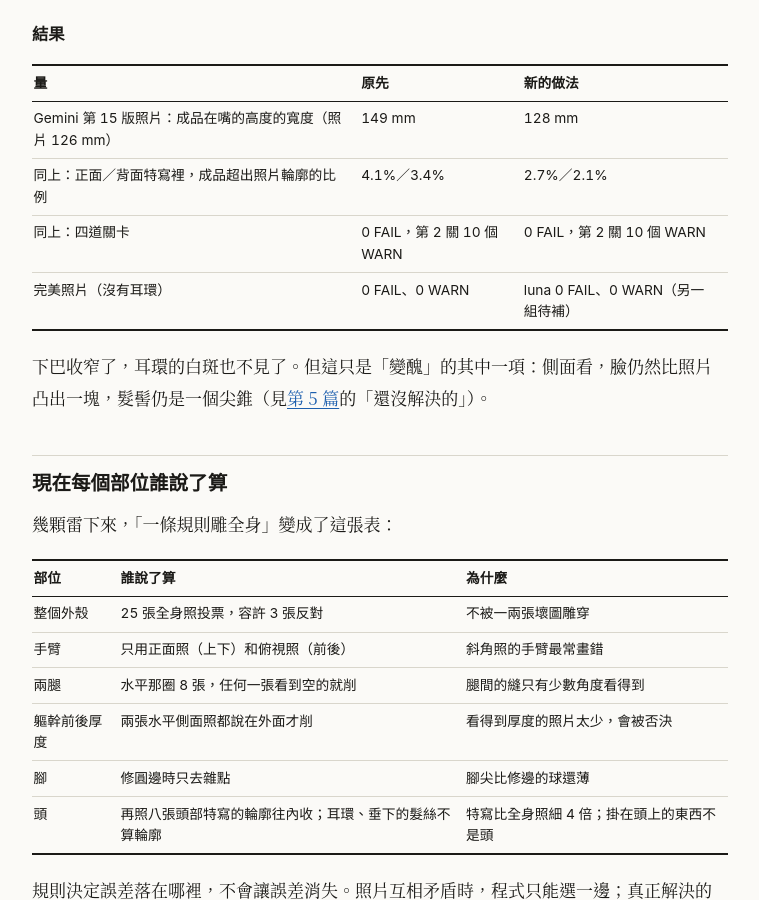
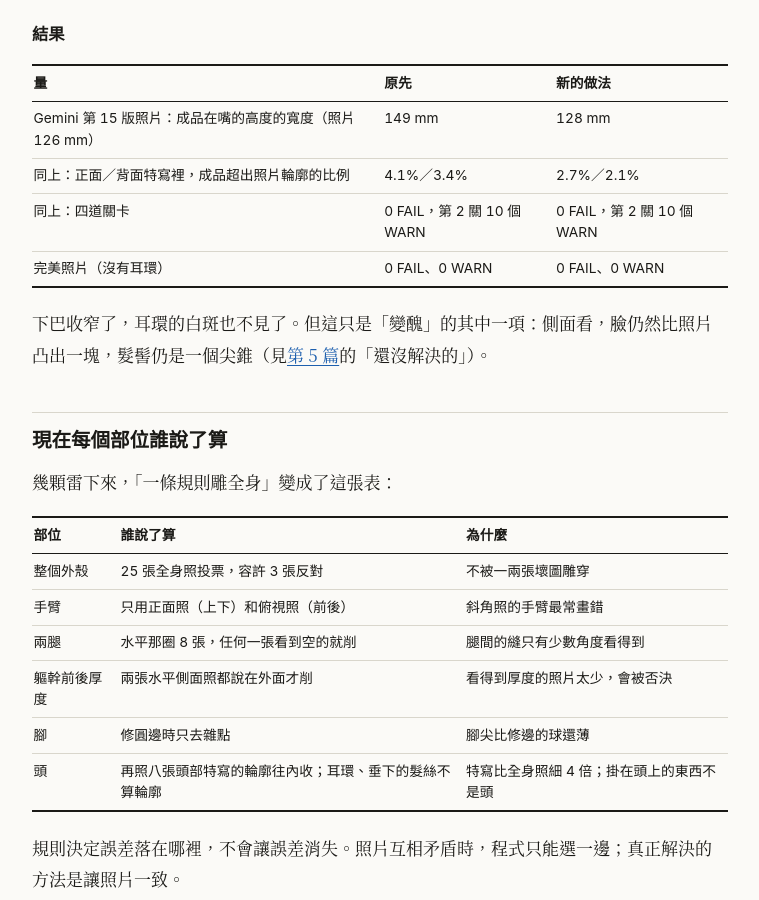
Before and after one commit to WangChengYeh/Avatar, a Jekyll site: the page built from docs/papers/02-visual-hull.md, in a window 1280 px wide and 900 px high, scrolled down 14190 px. Shown: the whole window, without its empty margins (260-1019 px from the left). Built offline with Jekyll 4.4.1, drawn with Linux system fonts in a browser that asks for light colours.

Commit message:
[Claude] Earring fix: both perfect sets verified (0 FAIL / 0 WARN; luna face error 4.9 -> 4.4 mm)
Agent: Claude
Co-Authored-By: Claude Fable 5.2 <noreply@anthropic.com>

```diff
--- a/docs/papers/02-visual-hull.md
+++ b/docs/papers/02-visual-hull.md
@@ -361,7 +361,7 @@ Gemini 的第 18 版四道關卡都通過，成品卻被說「輸入是美女，
 | Gemini 第 15 版照片：成品在嘴的高度的寬度（照片 126 mm） | 149 mm | 128 mm |
 | 同上：正面／背面特寫裡，成品超出照片輪廓的比例 | 4.1%／3.4% | 2.7%／2.1% |
 | 同上：四道關卡 | 0 FAIL，第 2 關 10 個 WARN | 0 FAIL，第 2 關 10 個 WARN |
-| 完美照片（沒有耳環） | 0 FAIL、0 WARN | luna 0 FAIL、0 WARN（另一組待補） |
+| 完美照片（沒有耳環） | 0 FAIL、0 WARN | 0 FAIL、0 WARN |
 
 下巴收窄了，耳環的白斑也不見了。但這只是「變醜」的其中一項：側面看，臉仍然比照片凸出一塊，髮髻仍是一個尖錐（見[第 5 篇]({{ '/papers/05-face-relief.html' | relative_url }})的「還沒解決的」）。
 
```
Also changed, not shown: CHANGELOG.md.
